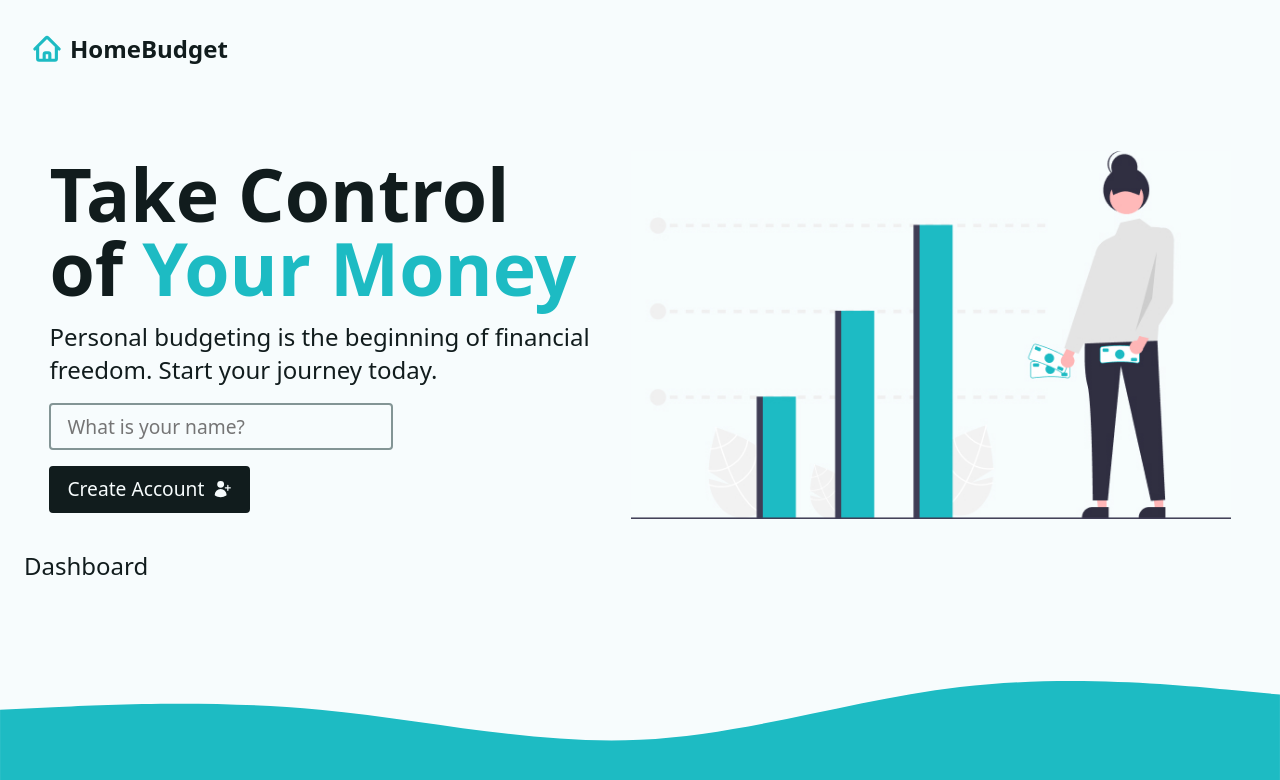
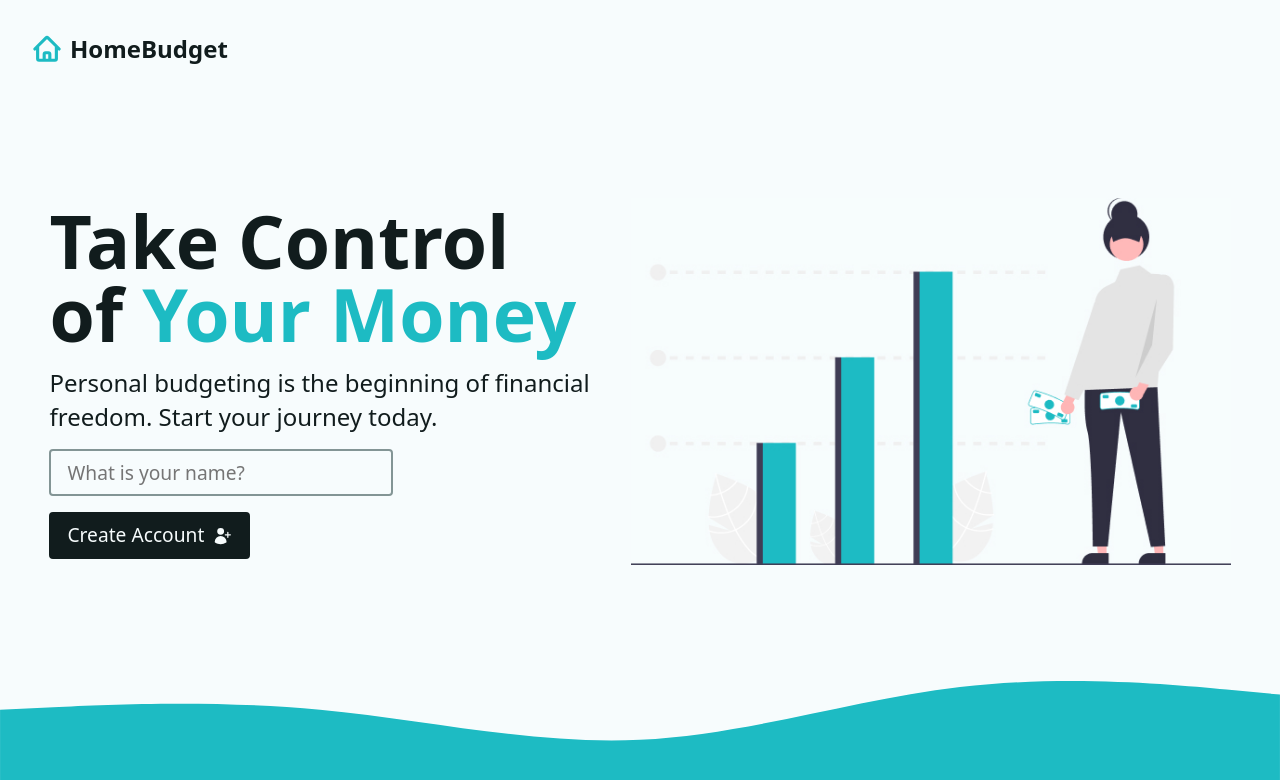
Before and after one commit to jos3ph-m/home-budget, a React (Vite) app: page / in a window 1280 px wide. Shown: the top 780 px of the page. Built offline with nearby package versions, Linux system fonts and the light colour scheme.

Commit message:
New budget form

```diff
--- a/src/pages/Dashboard.jsx
+++ b/src/pages/Dashboard.jsx
@@ -34,7 +34,17 @@ const Dashboard = () => {
   const {userName, budgets} = useLoaderData()
 
   return (
-    <>{userName ? (<div className="dashboard"><h1>Hello again, <span className="accent">{userName}</span></h1><div className="grid-sm">{/*budgets ? ():()*/}<div className="grid-lg"><div className="flex-lg"></div></div></div></div>) : <Intro />}Dashboard</>
+    <>{userName ? (
+      <div className="dashboard">
+        <h1>Hello again, <span className="accent">{userName}</span></h1>
+        <div className="grid-sm">{/*budgets ? ():()*/}
+          <div className="grid-lg">
+            <div className="flex-lg">
+            </div>
+          </div>
+        </div>
+      </div>) : <Intro />}
+    </>
   )
 }
 
```
